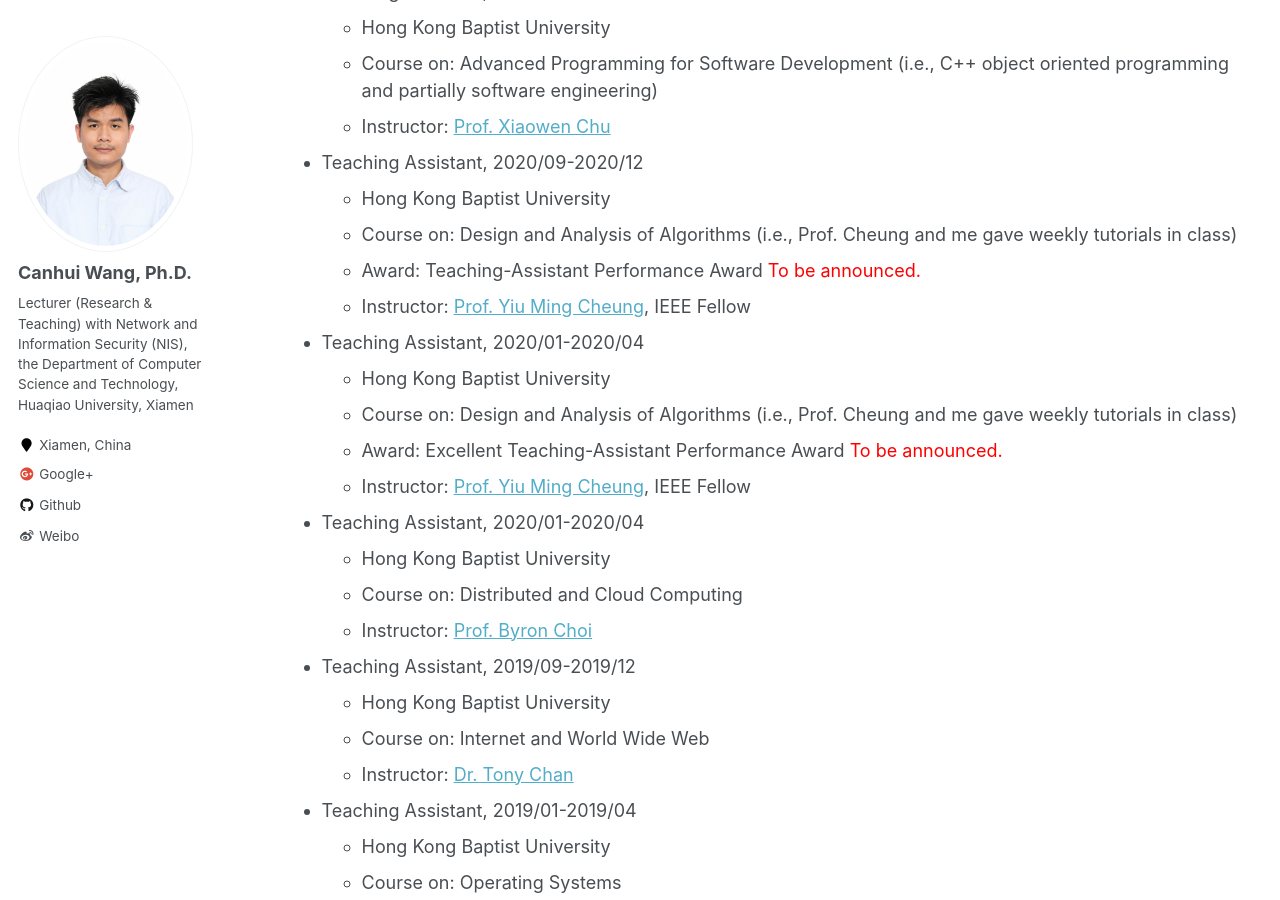
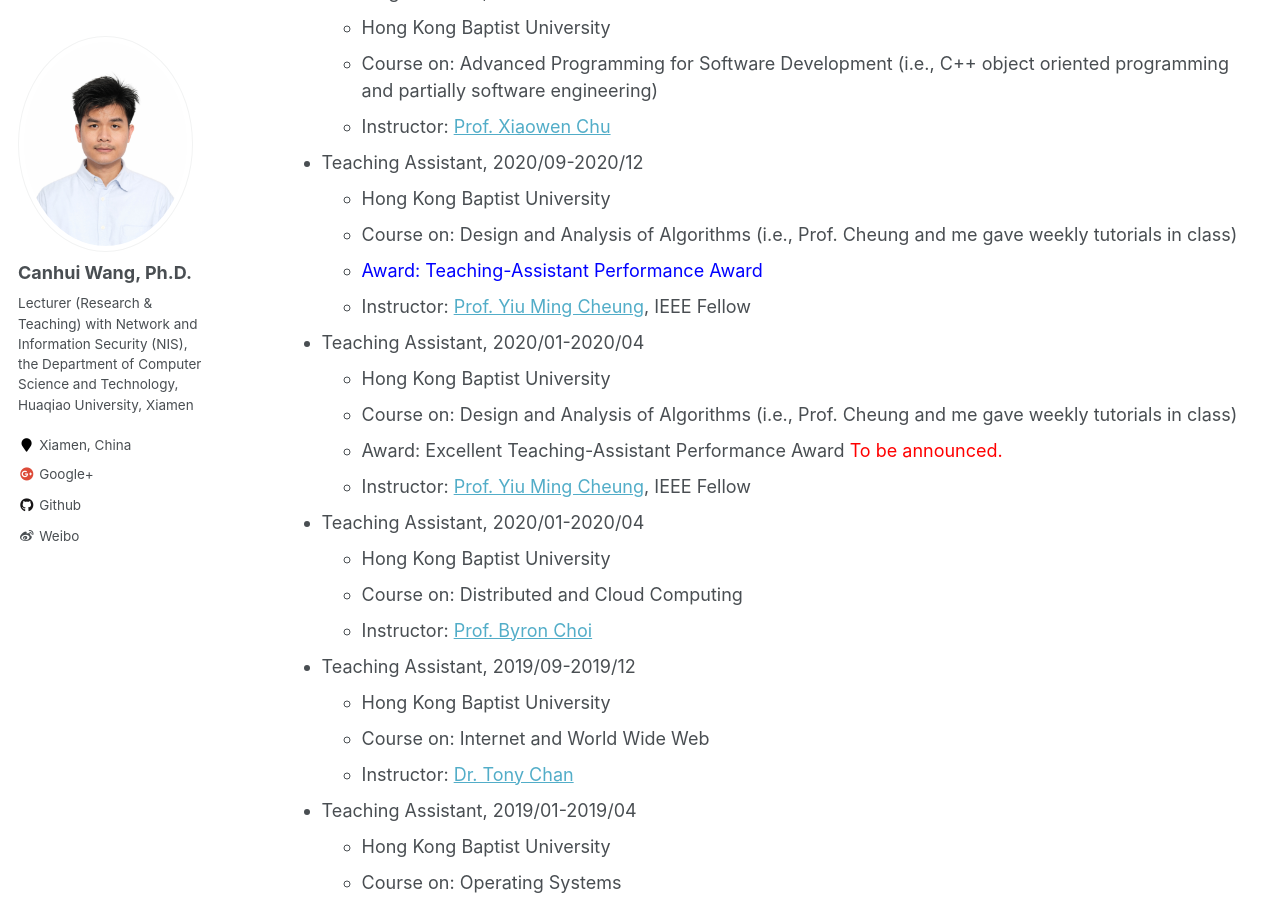
Before and after one commit to Canhui/canhui.github.io, a Jekyll site: the page built from _pages/cv.md, in a window 1280 px wide and 900 px high, scrolled down 1014 px. Built offline with Jekyll 4.4.1, drawn with Linux system fonts in a browser that asks for light colours.

Commit message:
Update cv.md

```diff
--- a/_pages/cv.md
+++ b/_pages/cv.md
@@ -44,7 +44,7 @@ Work experience
 * Teaching Assistant, 2020/09-2020/12
   * Hong Kong Baptist University
   * Course on: Design and Analysis of Algorithms (i.e., Prof. Cheung and me gave weekly tutorials in class)
-  * Award: Teaching-Assistant Performance Award <span style="color:red">To be announced.</span>
+  * <span style="color:blue">Award: Teaching-Assistant Performance Award</span>
   * Instructor: [Prof. Yiu Ming Cheung](https://www.comp.hkbu.edu.hk/~ymc/), IEEE Fellow
 
 * Teaching Assistant, 2020/01-2020/04
```
